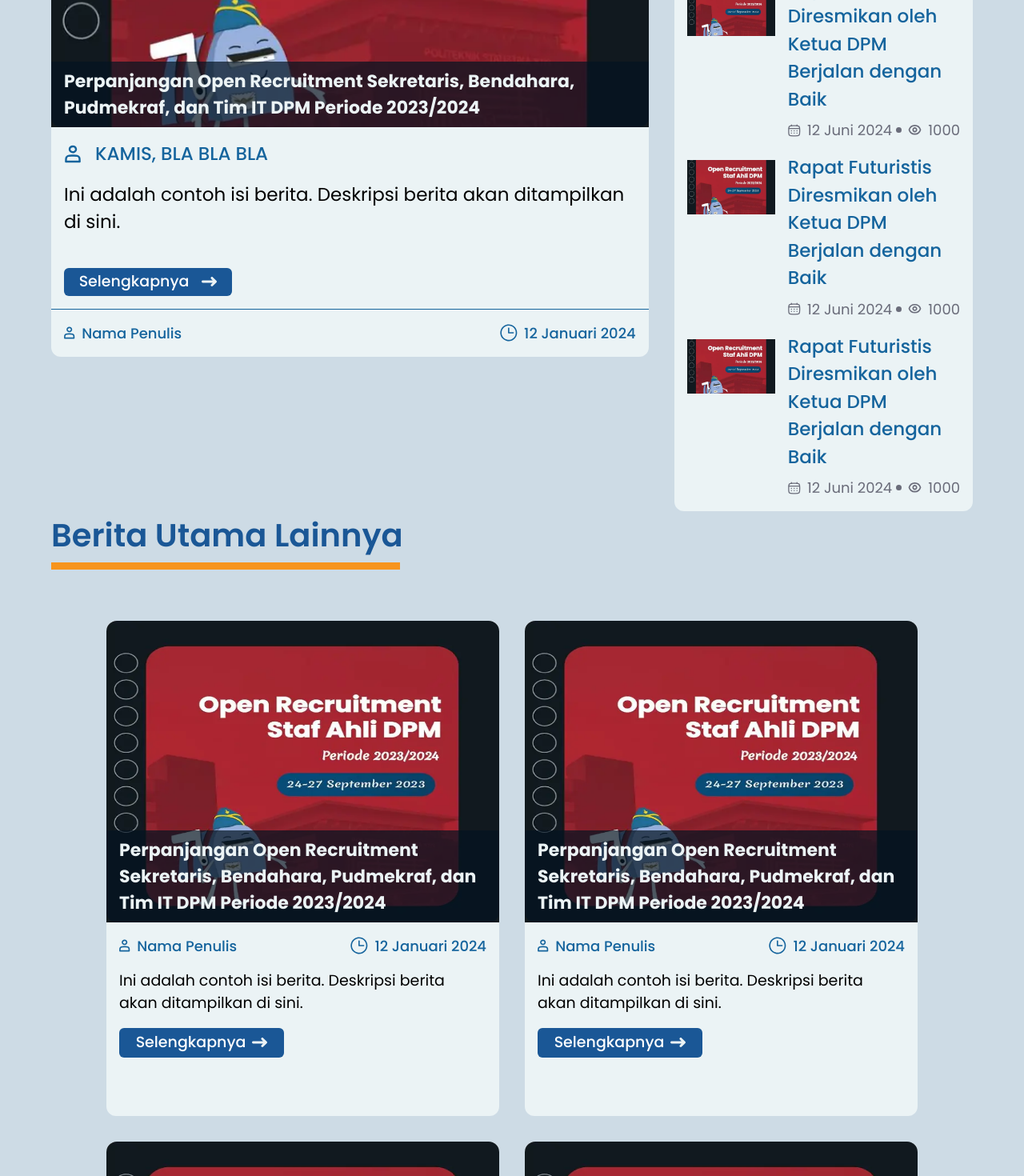
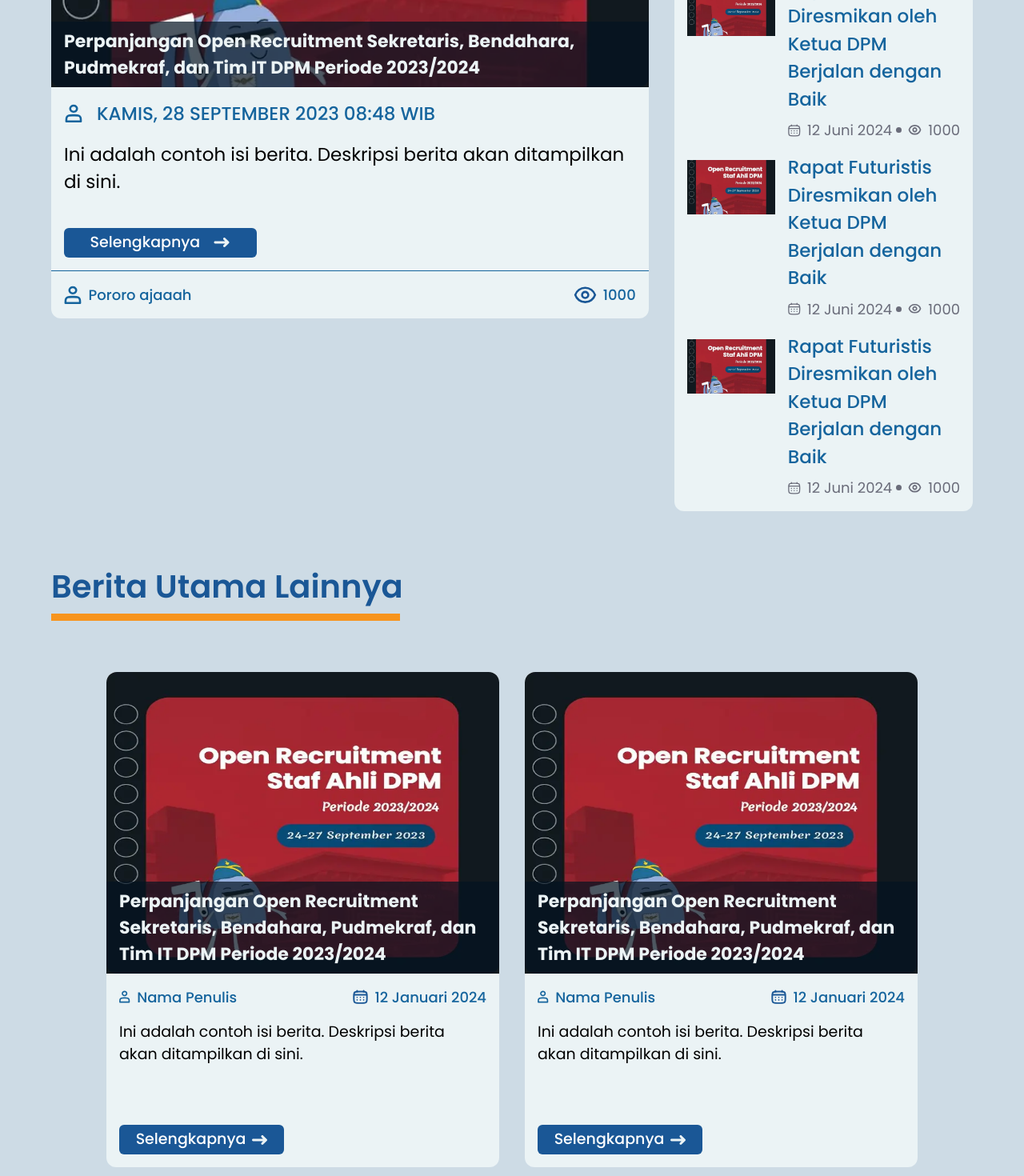
Before and after one commit to Hima-1/IMK-3SI1-KEL1-DPM-2024, a Vue app: page /berita in a window 1280 px wide. Shown: the part 680-2150 px from the top of the page at 80% size. Built offline with nearby package versions, Linux system fonts and the light colour scheme.

Commit message:
fix berita

```diff
--- a/src/components/LandingPage/BeritaItem.vue
+++ b/src/components/LandingPage/BeritaItem.vue
@@ -1,5 +1,5 @@
 <template>
-  <div class="bg-[#EBF3F5] rounded-[12px] flex-shrink-0 w-[491px] h-[619px]">
+  <div class="bg-[#EBF3F5] rounded-[12px] flex-shrink-0 w-[491px] h-[619px] flex flex-col">
     <!-- Bagian Atas Berita -->
     <div class="relative w-full h-[376.689px] rounded-t-[13px]" style="background: linear-gradient(0deg, #041322 7.17%, rgba(102, 102, 102, 0.00) 96.17%);">
       <!-- Foto Berita -->
@@ -13,30 +13,32 @@
     </div>
 
     <!-- Bagian Bawah Berita -->
-    <div class="p-4">
+    <div class="flex flex-col p-4 flex-grow">
       <div class="flex items-center justify-between mb-4">
         <div class="flex items-center">
           <!-- Ikon Penulis -->
-          <img src="../../assets/icon/person.svg" class="w-[14.183px] h-[15.697px] flex-shrink-0 text-[#15649D]" />
+          <img src="../../assets/icon/person.svg" class="w-[14.18px] h-[15.7px] flex-shrink-0 text-[#15649D]" />
           <!-- Nama Penulis -->
           <p class="text-[#15649D] font-poppins text-[18px] font-medium ml-2">Nama Penulis</p>
         </div>
         <div class="flex items-center">
           <!-- Ikon Tanggal -->
-          <img src="../../assets/icon/time.svg" class="w-[21.938px] h-[21.938px] flex-shrink-0 text-[#15649D]" />
+          <img src="../../assets/icon/bluecalendar.svg" class="w-[19px] h-[18.52px] flex-shrink-0 text-[#15649D]" />
           <!-- Tanggal Berita -->
           <p class="text-[#15649D] font-poppins text-[18px] font-medium ml-2">12 Januari 2024</p>
         </div>
       </div>
       <!-- Isi Berita -->
-      <p class="text-[#000] font-poppins text-[19px] mb-4">
+      <p class="text-[#000] font-poppins text-[19px] mb-4 flex-grow">
         Ini adalah contoh isi berita. Deskripsi berita akan ditampilkan di sini.
       </p>
       <!-- Tombol Selengkapnya -->
-      <button class="bg-[#1A5796] text-white font-poppins text-[19px] font-medium rounded-[6px] w-[206px] h-[37px] flex items-center justify-center">
-        Selengkapnya
-        <img src="../../assets/icon/next.svg" class="ml-2 w-[19px] h-[12px] flex-shrink-0 fill-[#EBF3F5]" />
-      </button>
+      <div class="mt-auto">
+        <button class="bg-[#1A5796] text-white font-poppins text-[19px] font-medium rounded-[6px] w-[206px] h-[37px] flex items-center justify-center">
+          Selengkapnya
+          <img src="../../assets/icon/next.svg" class="ml-2 w-[19px] h-[12px] flex-shrink-0 fill-[#EBF3F5]" />
+        </button>
+      </div>
     </div>
   </div>
 </template>
@@ -46,3 +48,9 @@ export default {
   name: 'BeritaItem',
 };
 </script>
+
+<style scoped>
+.judulpage {
+  background-image: url('../../assets/icon/visi_misi.svg');
+}
+</style>
--- a/src/components/LandingPage/BeritaLain.vue
+++ b/src/components/LandingPage/BeritaLain.vue
@@ -1,7 +1,7 @@
 <template>
-  <div class="bg-[#cddbe5] flex flex-col items-center justify-start min-h-screen pb-20">
+  <div class="bg-[#cddbe5] flex flex-col items-center justify-start min-h-screen">
     <!-- Judul Berita -->
-    <div class="w-full text-center mb-16">
+    <div class="w-full text-center my-16">
       <h1 class="text-[#1A5796] text-left font-poppins text-[40px] font-semibold leading-normal">
         Berita Utama Lainnya
       </h1>
@@ -18,24 +18,18 @@
       <BeritaItem />
     </div>
 
-    <!-- Wrapper Numbering -->
+    <!-- Page -->
     <div class="flex justify-center mt-8">
       <div class="flex space-x-4">
-        <div class="w-[154.096px] h-[55px] flex items-center justify-center">
+        <button @click="prevPage" :disabled="currentPage === 1" class="w-[154.096px] h-[55px] flex items-center justify-center">
           <p class="text-[#1A5796] font-poppins text-[30px] font-bold"><</p>
-        </div>
-        <div class="w-[154.096px] h-[55px] flex items-center justify-center">
-          <p class="text-[#1A5796] font-poppins text-[30px] font-bold">1</p>
-        </div>
-        <div class="w-[55px] h-[55px] bg-[#EEA449] rounded-full flex items-center justify-center">
-          <p class="text-[#1A5796] font-poppins text-[30px] font-bold">2</p>
-        </div>
-        <div class="w-[154.096px] h-[55px] flex items-center justify-center">
-          <p class="text-[#1A5796] font-poppins text-[30px] font-bold">3</p>
-        </div>
-        <div class="w-[154.096px] h-[55px] flex items-center justify-center">
+        </button>
+        <button v-for="page in totalPages" :key="page" @click="setPage(page)" :class="['w-[55px] h-[55px] flex items-center justify-center', currentPage === page ? 'bg-[#EEA449] rounded-full' : '']">
+          <p class="text-[#1A5796] font-poppins text-[30px] font-bold">{{ page }}</p>
+        </button>
+        <button @click="nextPage" :disabled="currentPage === totalPages" class="w-[154.096px] h-[55px] flex items-center justify-center">
           <p class="text-[#1A5796] font-poppins text-[30px] font-bold">></p>
-        </div>
+        </button>
       </div>
     </div>
   </div>
@@ -49,5 +43,36 @@ export default {
   components: {
     BeritaItem,
   },
+  data() {
+    return {
+      currentPage: 1,
+      itemsPerPage: 6,
+      items: Array(12).fill({}),
+    };
+  },
+  computed: {
+    totalPages() {
+      return Math.ceil(this.items.length / this.itemsPerPage);
+    },
+    paginatedItems() {
+      const start = (this.currentPage - 1) * this.itemsPerPage;
+      return this.items.slice(start, start + this.itemsPerPage);
+    },
+  },
+  methods: {
+    setPage(page) {
+      this.currentPage = page;
+    },
+    prevPage() {
+      if (this.currentPage > 1) {
+        this.currentPage--;
+      }
+    },
+    nextPage() {
+      if (this.currentPage < this.totalPages) {
+        this.currentPage++;
+      }
+    },
+  },
 };
 </script>
--- a/src/components/LandingPage/BeritaUtama.vue
+++ b/src/components/LandingPage/BeritaUtama.vue
@@ -1,10 +1,10 @@
 <template>
-    <div class="bg-[#cddbe5] flex flex-col items-start justify-start min-h-screen">
+    <div class="bg-[#cddbe5] flex flex-col items-start justify-start">
         <div class="flex flex-wrap justify-center gap-8">
             <!-- Berita Utama-->
             <div class="bg-[#EBF3F5] rounded-[12px] flex-shrink-0 w-full h-auto">
                 <!-- Bagian Atas Berita -->
-                <div class="relative w-full h-[500px] rounded-t-[13px] object-cover"
+                <div class="relative w-full h-[450px] rounded-t-[13px] object-cover"
                     style="background: linear-gradient(0deg, #041322 7.17%, rgba(102, 102, 102, 0.00) 96.17%);">
                     <!-- Foto Berita -->
                     <img src="../../assets/images/berita.webp" class="w-full h-full rounded-t-[13px] object-cover" />
@@ -23,9 +23,9 @@
                         <div class="flex items-center">
                             <!-- Ikon Penulis -->
                             <img src="../../assets/icon/person.svg"
-                                class="w-[23px] h-[23px] flex-shrink-0 text-[#15649D]" />
+                                class="w-[25px] h-[24.38px] flex-shrink-0 text-[#15649D]" />
                             <!-- Nama Penulis -->
-                            <p class="text-[#15649D] font-poppins text-[23px] font-medium ml-4">KAMIS, BLA BLA BLA</p>
+                            <p class="text-[#15649D] font-poppins text-[23px] font-medium ml-4">KAMIS, 28 SEPTEMBER 2023 08:48 WIB</p>
                         </div>
                     </div>
                     <!-- Isi Berita -->
@@ -34,10 +34,10 @@
                     </p>
                     <!-- Tombol Selengkapnya -->
                     <button
-                        class="bg-[#1A5796] text-white font-poppins text-[19px] font-medium rounded-[6px] w-[210px] h-[35px] flex items-center justify-center mt-10">
+                        class="bg-[#1A5796] text-white font-poppins text-[19px] font-medium rounded-[6px] w-[241px] h-[37.58px] flex items-center justify-center mt-10">
                         Selengkapnya
                         <img src="../../assets/icon/next.svg"
-                            class="ml-4 w-[19px] h-[24px] flex-shrink-0 fill-[#EBF3F5]" />
+                            class="ml-4 w-[22.23px] h-[12.19px] flex-shrink-0 fill-[#EBF3F5]" />
                     </button>
                 </div>
 
@@ -50,16 +50,16 @@
                         <div class="flex items-center">
                             <!-- Ikon Penulis -->
                             <img src="../../assets/icon/person.svg"
-                                class="w-[14.183px] h-[15.697px] flex-shrink-0 text-[#15649D]" />
+                                class="w-[22.61px] h-[24px] flex-shrink-0 text-[#15649D]" />
                             <!-- Nama Penulis -->
-                            <p class="text-[#15649D] font-poppins text-[18px] font-medium ml-2">Nama Penulis</p>
+                            <p class="text-[#15649D] font-poppins text-[18px] font-medium ml-2">Pororo ajaaah</p>
                         </div>
                         <div class="flex items-center">
                             <!-- Ikon Tanggal -->
-                            <img src="../../assets/icon/time.svg"
-                                class="w-[21.938px] h-[21.938px] flex-shrink-0 text-[#15649D]" />
+                            <img src="../../assets/icon/blueeye.svg"
+                                class="w-[28.68px] h-[20.47px] flex-shrink-0 text-[#15649D]" />
                             <!-- Tanggal Berita -->
-                            <p class="text-[#15649D] font-poppins text-[18px] font-medium ml-2">12 Januari 2024</p>
+                            <p class="text-[#15649D] font-poppins text-[18px] font-medium ml-2">1000</p>
                         </div>
                     </div>
                 </div>
```
